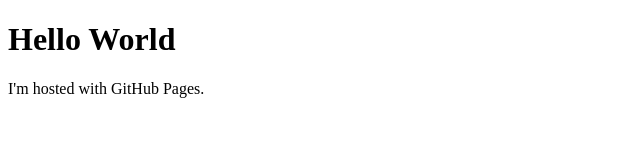
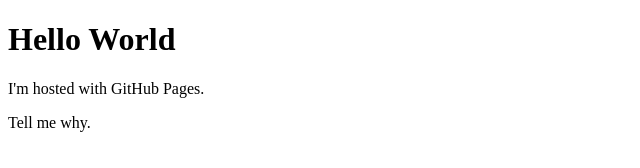
Before and after one commit to DT21DT/DT21DT.github.io, a plain HTML site: page index.html in a window 1280 px wide. Shown: the full height of the page, 0-640 px from the left. Drawn offline with Linux system fonts and the light colour scheme.

Commit message:
update index.html

```diff
--- a/index.html
+++ b/index.html
@@ -3,5 +3,6 @@
 <body>
 <h1>Hello World</h1>
 <p>I'm hosted with GitHub Pages.</p>
+<p>Tell me why.</p>
 </body>
 </html>
```
